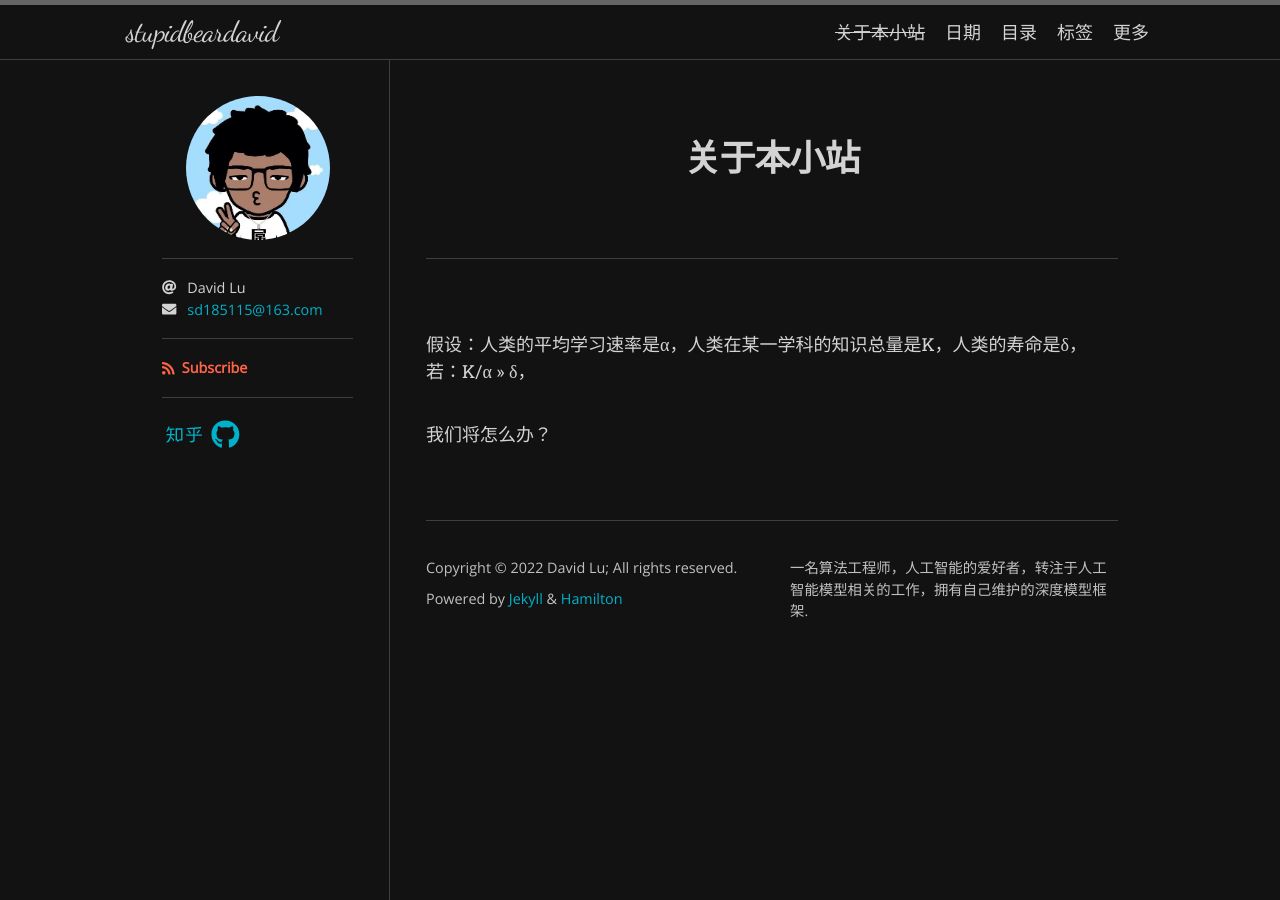
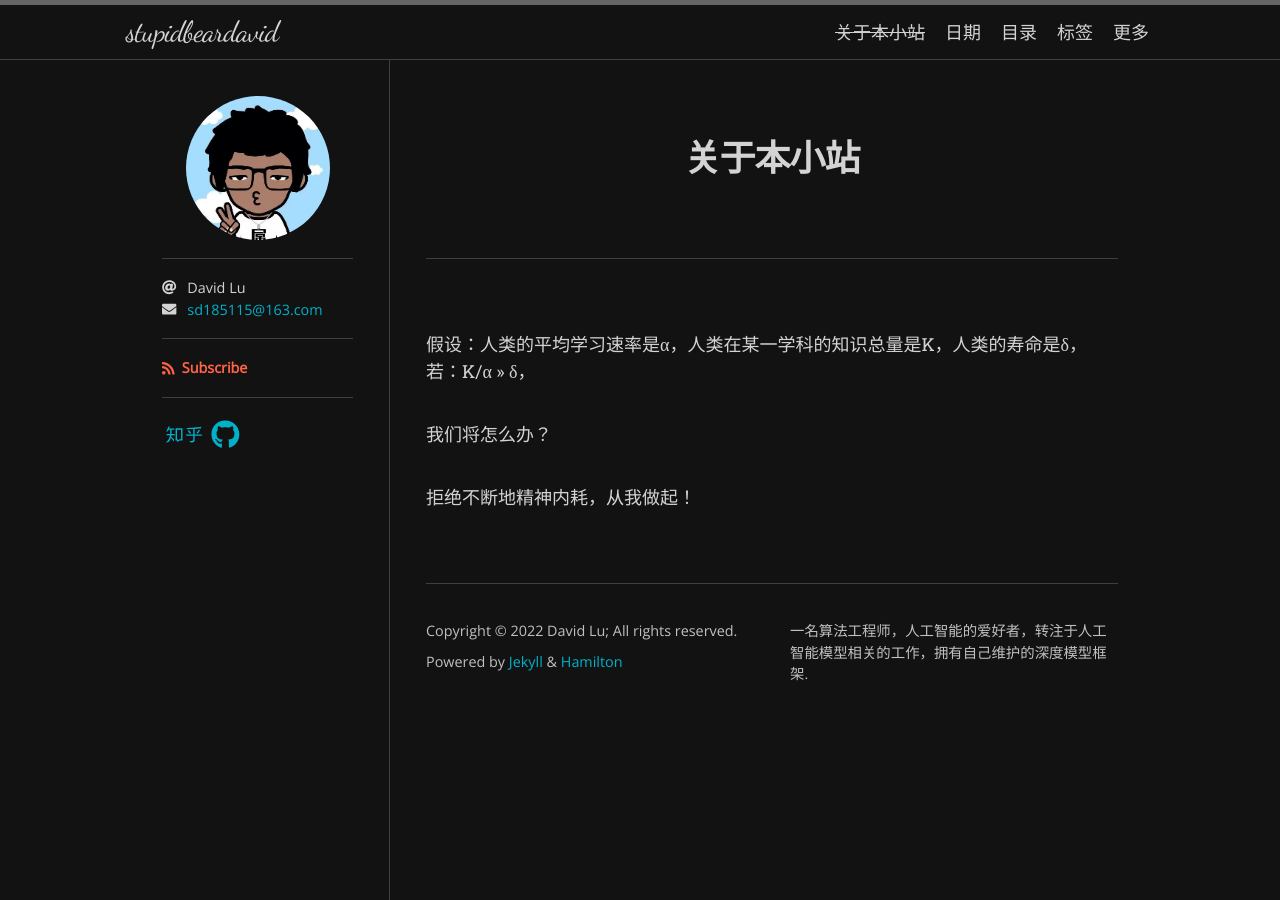
Before and after one commit to luhaofang/luhaofang.github.io, a Jekyll site: the page built from about.md, in a window 1280 px wide. Built offline with Jekyll 4.4.1, drawn with Linux system fonts in a browser that asks for light colours; nearby versions of some CDN libraries; some web fonts are replaced.

Commit message:
Update about.md

```diff
--- a/about.md
+++ b/about.md
@@ -7,3 +7,5 @@ permalink: /about/
 假设：人类的平均学习速率是α，人类在某一学科的知识总量是K，人类的寿命是δ，若：K/α >> δ，
 
 我们将怎么办？
+
+拒绝不断地精神内耗，从我做起！
```
